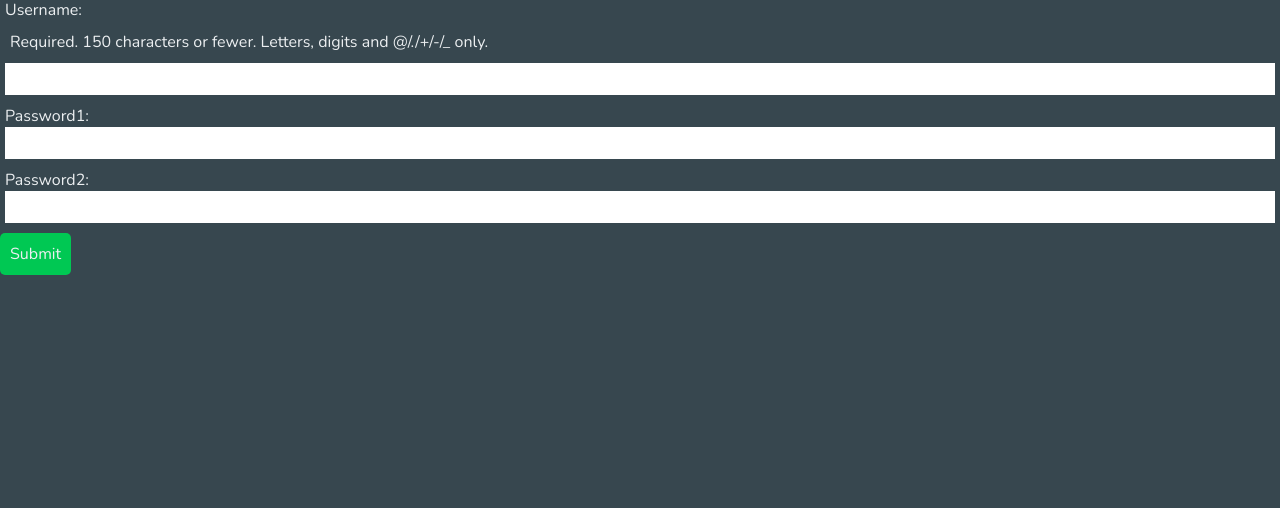
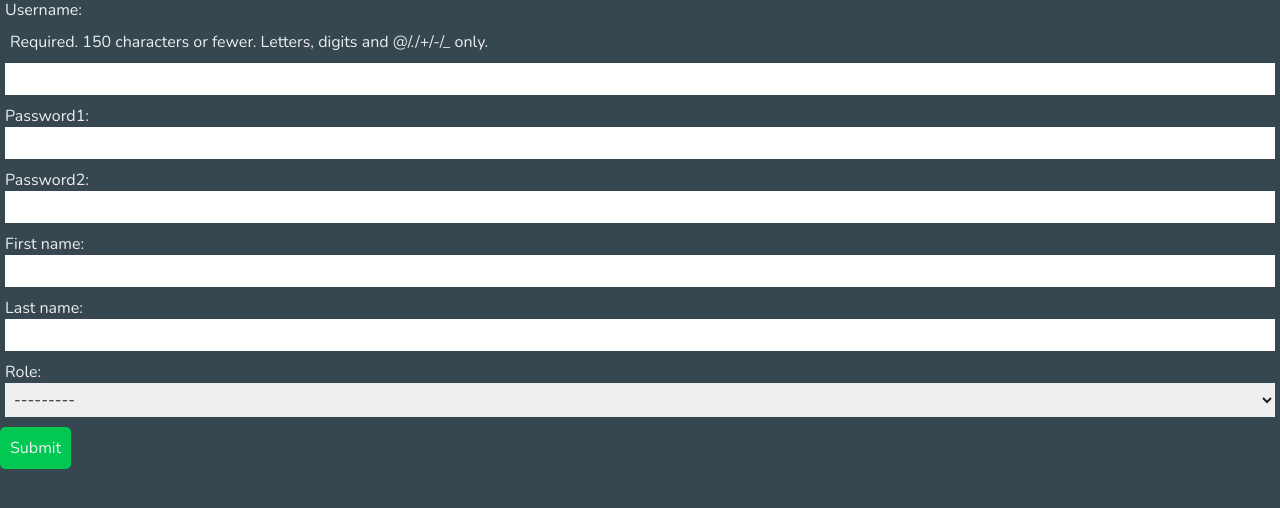
Before and after one commit to puter2/django-school, a Django app: page /register in a window 1280 px wide. Shown: the part 134-642 px from the top of the page. Run offline with Django 5.2, Linux system fonts and the light colour scheme.

Commit message:
modified registering new user

```diff
--- a/accounts/apps.py
+++ b/accounts/apps.py
@@ -4,6 +4,3 @@ from django.apps import AppConfig
 class AccountsConfig(AppConfig):
     default_auto_field = 'django.db.models.BigAutoField'
     name = 'accounts'
-
-    def ready(self):
-        import accounts.signals
--- a/accounts/forms.py
+++ b/accounts/forms.py
@@ -1,6 +1,6 @@
 from django import forms
 from django.contrib.auth.models import User
-
+from accounts.models import Role
 
 class LoginForm(forms.Form):
     username = forms.CharField(widget=forms.TextInput(attrs={'class': 'form-control'}))
@@ -18,4 +18,9 @@ class RegisterForm(forms.ModelForm):
 
     class Meta:
         model = User
-        fields = ['username', 'password1', 'password2']
+        fields = ['username', 'password1', 'password2', 'first_name', 'last_name']
+
+class RoleForm(forms.ModelForm):
+    class Meta:
+        model = Role
+        fields = ['role']
--- a/accounts/views.py
+++ b/accounts/views.py
@@ -3,7 +3,7 @@ from django.contrib.auth.models import User
 from django.shortcuts import render, redirect
 from django.views import View
 
-from accounts.forms import LoginForm, RegisterForm
+from accounts.forms import LoginForm, RegisterForm, RoleForm
 
 
 # Create your views here.
@@ -32,14 +32,19 @@ class LogoutView(View):
 
 class RegisterView(View):
     def get(self, request):
-        form = RegisterForm()
-        return render(request, 'form.html', {'form': form})
+        user_form = RegisterForm()
+        role_form = RoleForm()
+        return render(request, 'form.html', {'form': [user_form, role_form], 'multiple' : True})
 
     def post(self, request):
-        form = RegisterForm(request.POST)
-        if form.is_valid():
-            user = form.save(commit=False)
-            user.set_password(form.cleaned_data['password1'])
+        user_form = RegisterForm(request.POST)
+        role_form = RoleForm(request.POST)
+        if user_form.is_valid() and role_form.is_valid():
+            user = user_form.save(commit=False)
+            role = role_form.save(commit=False)
+            role.user = user
+            user.set_password(user_form.cleaned_data['password1'])
             user.save()
+            role.save()
             return redirect('home',)
-        return render(request, 'form.html', {'form': form})
+        return render(request, 'form.html', {'form': [user_form, role_form], 'multiple' : True})
--- a/templates/form.html
+++ b/templates/form.html
@@ -3,7 +3,13 @@
 
 <form method="post">
 {% csrf_token %}
-    {{ form }}
+    {% if multiple %}
+        {% for f in form %}
+            {{ f }}
+        {% endfor %}
+    {% else %}
+        {{ form }}
+    {% endif %}
     <input type="submit">
 </form>
 
```
Also changed, not shown: accounts/signals.py (deleted, +0 -16 lines).
